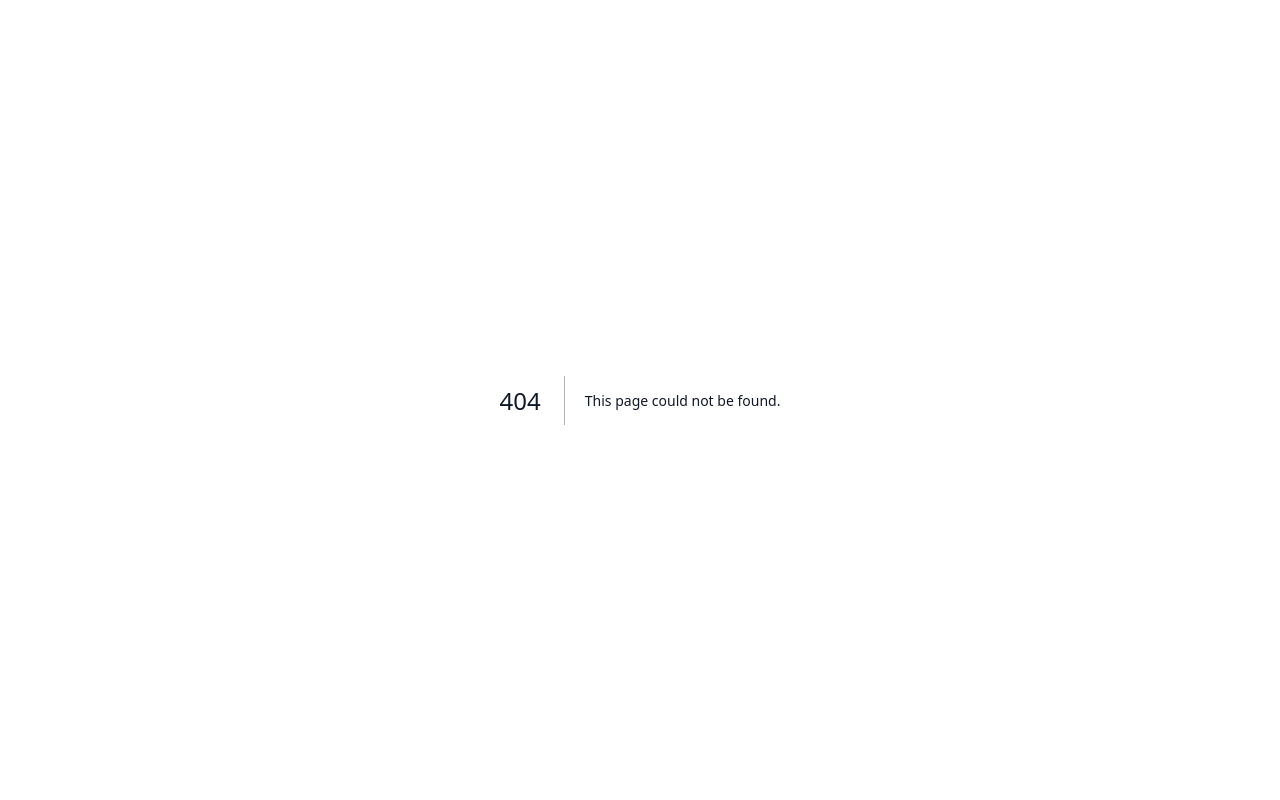
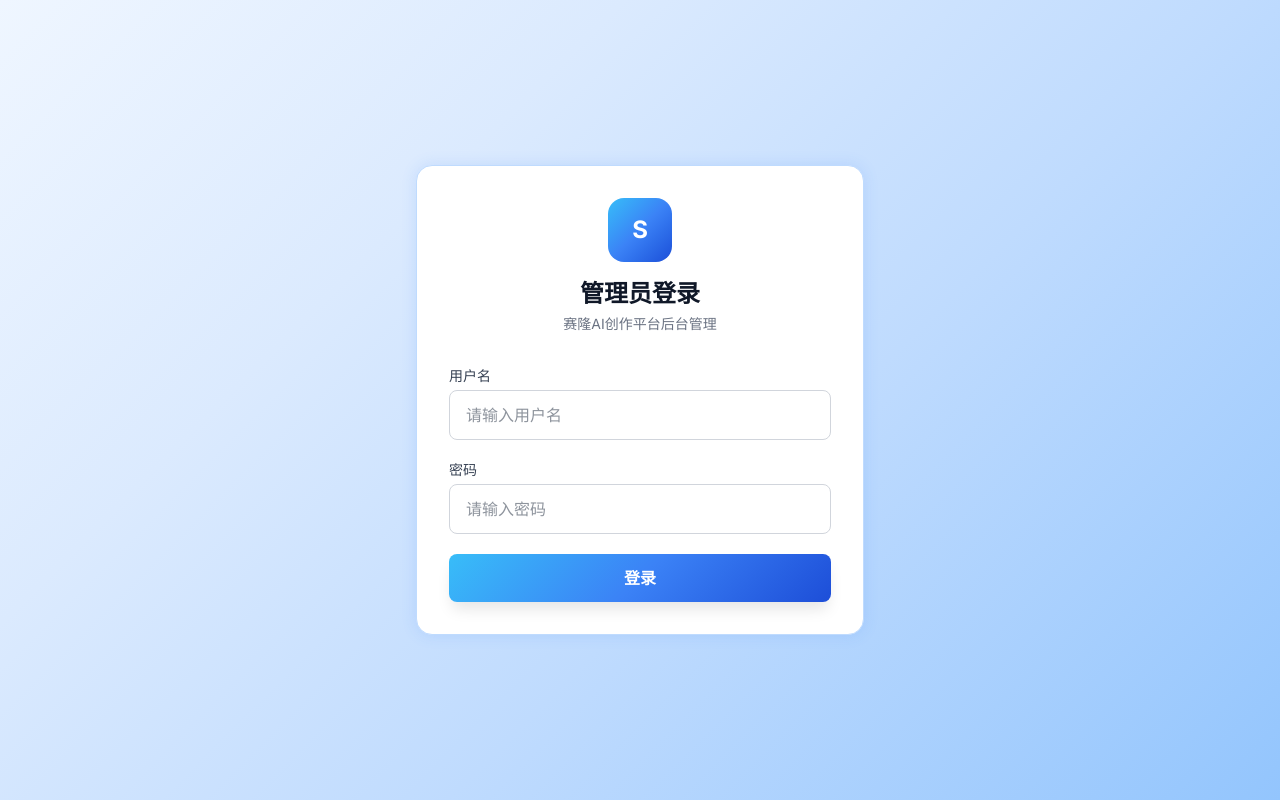
Before and after one commit to dabinDev/cylonai, a Next.js app: page /admin/login in a window 1280 px wide. Before the commit this address had no page. Built offline with nearby package versions, Linux system fonts and the light colour scheme.

Commit message:
feat: add admin JWT authentication with login page and middleware

```diff
--- /dev/null
+++ b/app/admin/login/page.tsx
@@ -0,0 +1,101 @@
+"use client";
+
+import { useState } from "react";
+import { useRouter } from "next/navigation";
+
+export default function AdminLoginPage() {
+  const [username, setUsername] = useState("");
+  const [password, setPassword] = useState("");
+  const [error, setError] = useState("");
+  const [loading, setLoading] = useState(false);
+  const router = useRouter();
+
+  async function handleSubmit(e: React.FormEvent) {
+    e.preventDefault();
+    setError("");
+    setLoading(true);
+
+    try {
+      const res = await fetch("/api/auth/login", {
+        method: "POST",
+        headers: { "Content-Type": "application/json" },
+        body: JSON.stringify({ username, password }),
+      });
+
+      const data = await res.json();
+
+      if (!res.ok) {
+        setError(data.error || "登录失败");
+        return;
+      }
+
+      router.push("/admin/articles");
+    } catch {
+      setError("网络错误，请重试");
+    } finally {
+      setLoading(false);
+    }
+  }
+
+  return (
+    <div className="min-h-screen flex items-center justify-center px-4" style={{ background: "linear-gradient(135deg, #eff6ff 0%, #dbeafe 30%, #bfdbfe 60%, #93c5fd 100%)" }}>
+      <div className="w-full max-w-md">
+        <div className="bg-white rounded-2xl shadow-xl p-8 neon-border">
+          <div className="text-center mb-8">
+            <div className="w-16 h-16 rounded-2xl bg-gradient-to-br from-accent-400 via-primary-500 to-primary-700 flex items-center justify-center mx-auto mb-4">
+              <span className="text-white font-bold text-2xl">S</span>
+            </div>
+            <h1 className="text-2xl font-bold text-gray-900">管理员登录</h1>
+            <p className="text-gray-500 text-sm mt-1">赛隆AI创作平台后台管理</p>
+          </div>
+
+          <form onSubmit={handleSubmit} className="space-y-5">
+            <div>
+              <label htmlFor="username" className="block text-sm font-medium text-gray-700 mb-1">
+                用户名
+              </label>
+              <input
+                id="username"
+                type="text"
+                value={username}
+                onChange={(e) => setUsername(e.target.value)}
+                className="w-full px-4 py-3 rounded-lg border border-gray-300 focus:ring-2 focus:ring-primary-500 focus:border-primary-500 outline-none transition-all"
+                placeholder="请输入用户名"
+                required
+              />
+            </div>
+
+            <div>
+              <label htmlFor="password" className="block text-sm font-medium text-gray-700 mb-1">
+                密码
+              </label>
+              <input
+                id="password"
+                type="password"
+                value={password}
+                onChange={(e) => setPassword(e.target.value)}
+                className="w-full px-4 py-3 rounded-lg border border-gray-300 focus:ring-2 focus:ring-primary-500 focus:border-primary-500 outline-none transition-all"
+                placeholder="请输入密码"
+                required
+              />
+            </div>
+
+            {error && (
+              <div className="bg-red-50 text-red-600 text-sm px-4 py-3 rounded-lg">
+                {error}
+              </div>
+            )}
+
+            <button
+              type="submit"
+              disabled={loading}
+              className="w-full btn-primary py-3 disabled:opacity-50 disabled:cursor-not-allowed"
+            >
+              {loading ? "登录中..." : "登录"}
+            </button>
+          </form>
+        </div>
+      </div>
+    </div>
+  );
+}
--- /dev/null
+++ b/app/api/auth/login/route.ts
@@ -0,0 +1,39 @@
+import { NextRequest, NextResponse } from "next/server";
+import bcrypt from "bcryptjs";
+import { prisma } from "@/lib/prisma";
+import { signToken } from "@/lib/auth";
+
+export async function POST(request: NextRequest) {
+  try {
+    const { username, password } = await request.json();
+
+    if (!username || !password) {
+      return NextResponse.json({ error: "请提供用户名和密码" }, { status: 400 });
+    }
+
+    const admin = await prisma.admin.findUnique({ where: { username } });
+    if (!admin) {
+      return NextResponse.json({ error: "用户名或密码错误" }, { status: 401 });
+    }
+
+    const valid = await bcrypt.compare(password, admin.password);
+    if (!valid) {
+      return NextResponse.json({ error: "用户名或密码错误" }, { status: 401 });
+    }
+
+    const token = signToken({ adminId: admin.id, username: admin.username });
+
+    const response = NextResponse.json({ success: true, username: admin.username });
+    response.cookies.set("admin_token", token, {
+      httpOnly: true,
+      secure: process.env.NODE_ENV === "production",
+      sameSite: "lax",
+      maxAge: 86400,
+      path: "/",
+    });
+
+    return response;
+  } catch {
+    return NextResponse.json({ error: "服务器错误" }, { status: 500 });
+  }
+}
--- /dev/null
+++ b/lib/auth.ts
@@ -0,0 +1,28 @@
+import jwt from "jsonwebtoken";
+import { cookies } from "next/headers";
+
+const JWT_SECRET = process.env.JWT_SECRET || "cylon-ai-secret-key-change-in-production";
+
+export interface JwtPayload {
+  adminId: string;
+  username: string;
+}
+
+export function signToken(payload: JwtPayload): string {
+  return jwt.sign(payload, JWT_SECRET, { expiresIn: "24h" });
+}
+
+export function verifyToken(token: string): JwtPayload | null {
+  try {
+    return jwt.verify(token, JWT_SECRET) as JwtPayload;
+  } catch {
+    return null;
+  }
+}
+
+export async function getAuthFromCookies(): Promise<JwtPayload | null> {
+  const cookieStore = await cookies();
+  const token = cookieStore.get("admin_token")?.value;
+  if (!token) return null;
+  return verifyToken(token);
+}
--- /dev/null
+++ b/middleware.ts
@@ -0,0 +1,19 @@
+import { NextRequest, NextResponse } from "next/server";
+import { verifyToken } from "@/lib/auth";
+
+export function middleware(request: NextRequest) {
+  const { pathname } = request.nextUrl;
+
+  if (pathname.startsWith("/admin") && !pathname.startsWith("/admin/login")) {
+    const token = request.cookies.get("admin_token")?.value;
+    if (!token || !verifyToken(token)) {
+      return NextResponse.redirect(new URL("/admin/login", request.url));
+    }
+  }
+
+  return NextResponse.next();
+}
+
+export const config = {
+  matcher: ["/admin/:path*"],
+};
```
